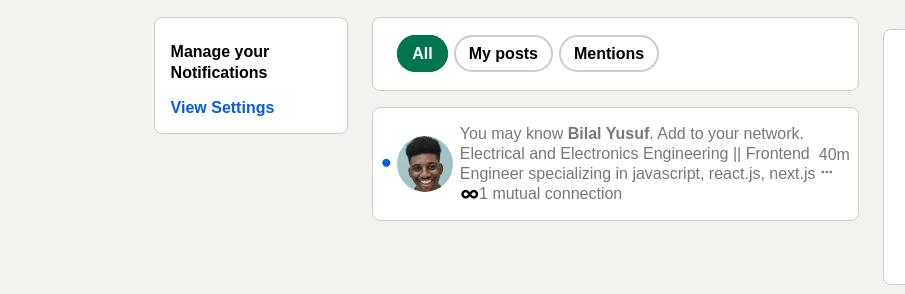
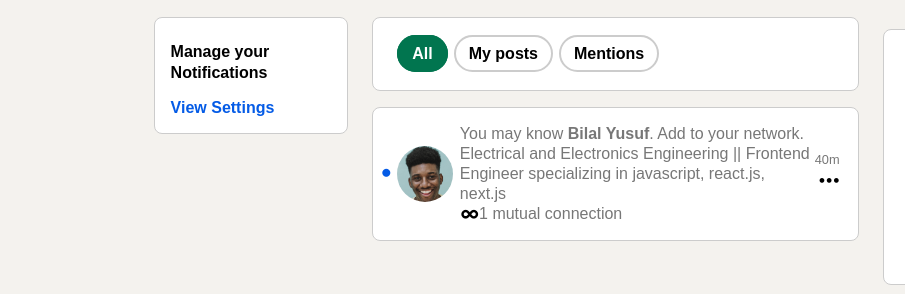
Before and after one commit to Mosesfamot/linkedin-cloning-App, a plain HTML site: page notifications.html in a window 1280 px wide. Shown: the part 68-362 px from the top of the page, 0-905 px from the left. Drawn offline with nearby package versions, Linux system fonts and the light colour scheme.

Commit message:
styling pages

```diff
--- a/css/style.css
+++ b/css/style.css
@@ -2586,7 +2586,17 @@ p .highlight-date {
 }
 
 .notification-list-preview .notification-highlight-menu {
-    color: #777;
+    margin-right: 0.4rem;
+}
+
+.notification-highlight-menu p {
+    color: #777;
+    font-size: 0.8rem;
+}
+
+.notification-highlight-menu i {
+    color: #000;
+    font-size: 1.8rem;
 }
 
 
```
